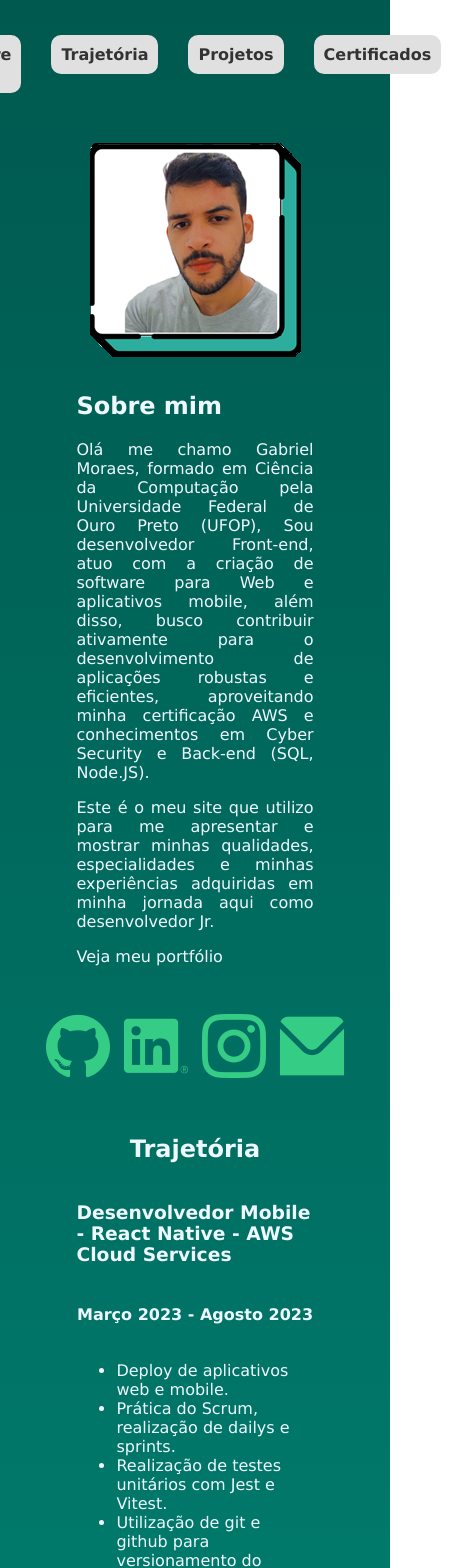
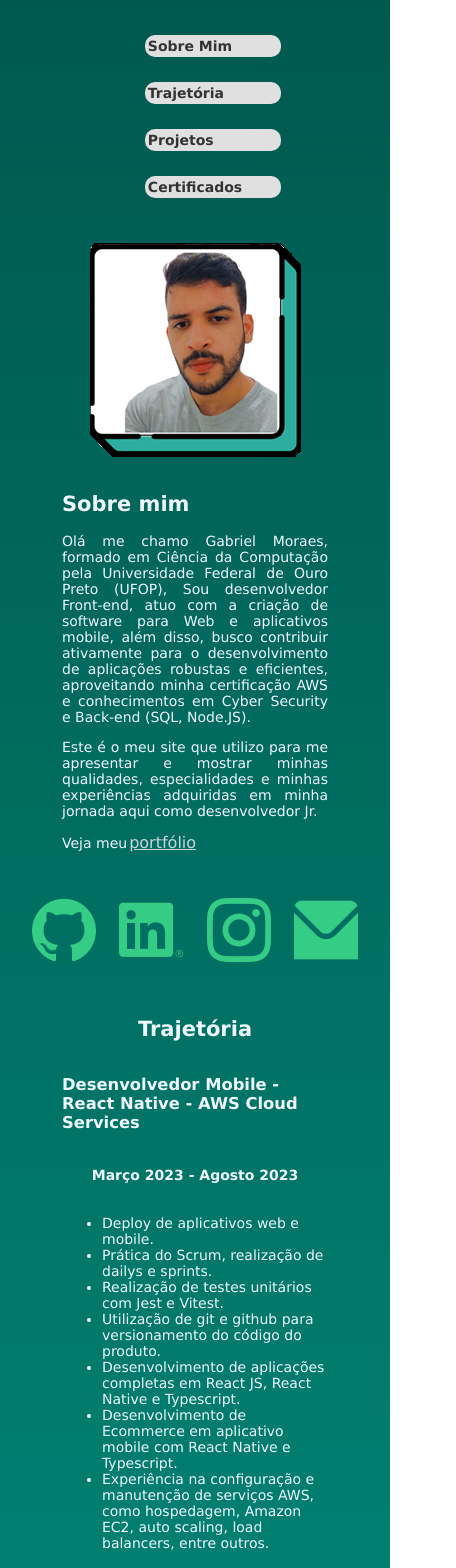
Before and after one commit to GabrielMoraeswolf/Portfolio, a React (Create React App) app: page / in a window 390 px wide. Shown: the top 1568 px of the page, 456 px wide, since content can reach past the window. Built offline with nearby package versions, Linux system fonts and the light colour scheme.

Commit message:
responsive

```diff
--- a/src/assets/styles/Projects.module.css
+++ b/src/assets/styles/Projects.module.css
@@ -104,3 +104,45 @@
       font-size: 16px;
       font-family: Verdana;
     }
+    .portfolioLink{
+      color: #CCD3D9;
+      padding: 2px;
+      font-size: 16px;
+    }
+
+    @media screen and (max-width: 768px) {
+      .aboutMe {
+        padding: 20px;
+        font-size: 14px; /* Adicione algum espaçamento nas bordas da div principal */
+      }
+
+      .buttonListHeader {
+        flex-direction: column;
+        align-items: center;
+        display:block;
+      justify-content: center;
+      }
+
+      .buttonContainer {
+        width: 100%; /* Ocupa toda a largura em telas menores */
+        margin-bottom: 10px;
+        padding:  3px;
+      }
+
+      .buttonRect {
+        text-decoration: none;
+        color: #333; /* Cor do texto do botão */
+        font-weight: bold; /* Negrito */
+        font-size: 14px;
+        font-family: Verdana;
+      }
+      footer {
+
+        padding: 3% 2%;
+        font-size: 15px;
+       }
+
+      .slick-slide img {
+        max-height: 200px; /* Tamanho máximo para telas menores */
+      }
+    }
--- a/src/components/AWSCarousel.js
+++ b/src/components/AWSCarousel.js
@@ -20,8 +20,8 @@ const AWSCarousel = () => {
       autoplaySpeed: 1000,
     };
     const imageStyle = {
-        maxHeight: '380px', // Defina a altura máxima desejada
-
+        maxHeight: '350px', // Defina a altura máxima desejada
+        width: '100%',
 
     };
     return (
--- a/src/components/Carousel.js
+++ b/src/components/Carousel.js
@@ -28,7 +28,7 @@ const Carousel = () => {
     };
     const imageStyle = {
         maxHeight: '350px', // Defina a altura máxima desejada
-
+        width: '100%',
     };
     return (
       <Slider {...settings}>
--- a/src/pages/About.js
+++ b/src/pages/About.js
@@ -56,7 +56,11 @@ const About = () => {
             Este é o meu site que utilizo para me apresentar e mostrar minhas qualidades, especialidades e minhas experiências
             adquiridas em minha jornada aqui como desenvolvedor Jr.
           </p>
-          <p>Veja meu portfólio</p>
+          <p>Veja meu
+          <a className={styles.portfolioLink} href="#projetos">portfólio</a>
+
+
+          </p>
       </div>
       <ul className={styles.buttonList}>
         <li>
```
